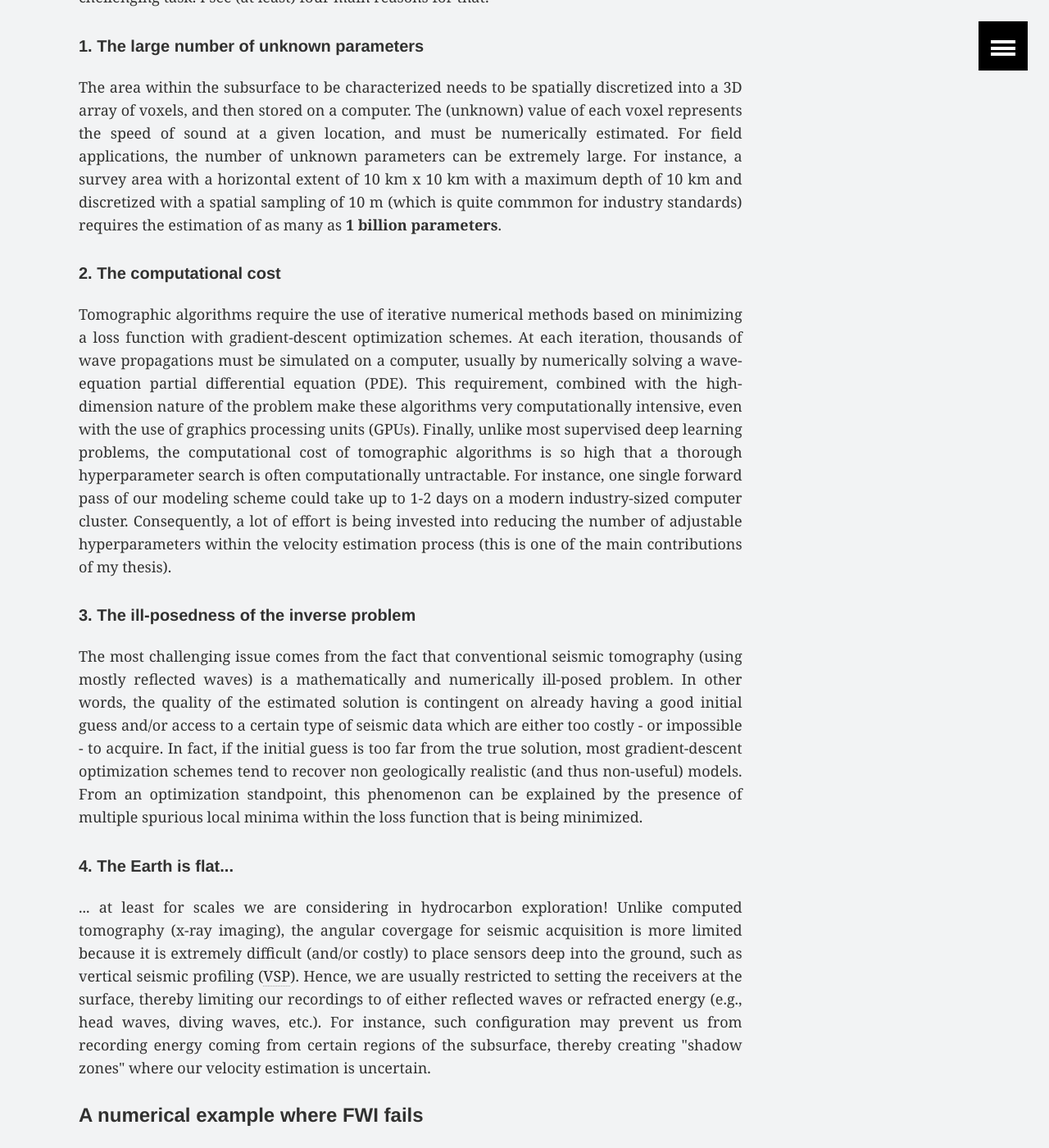
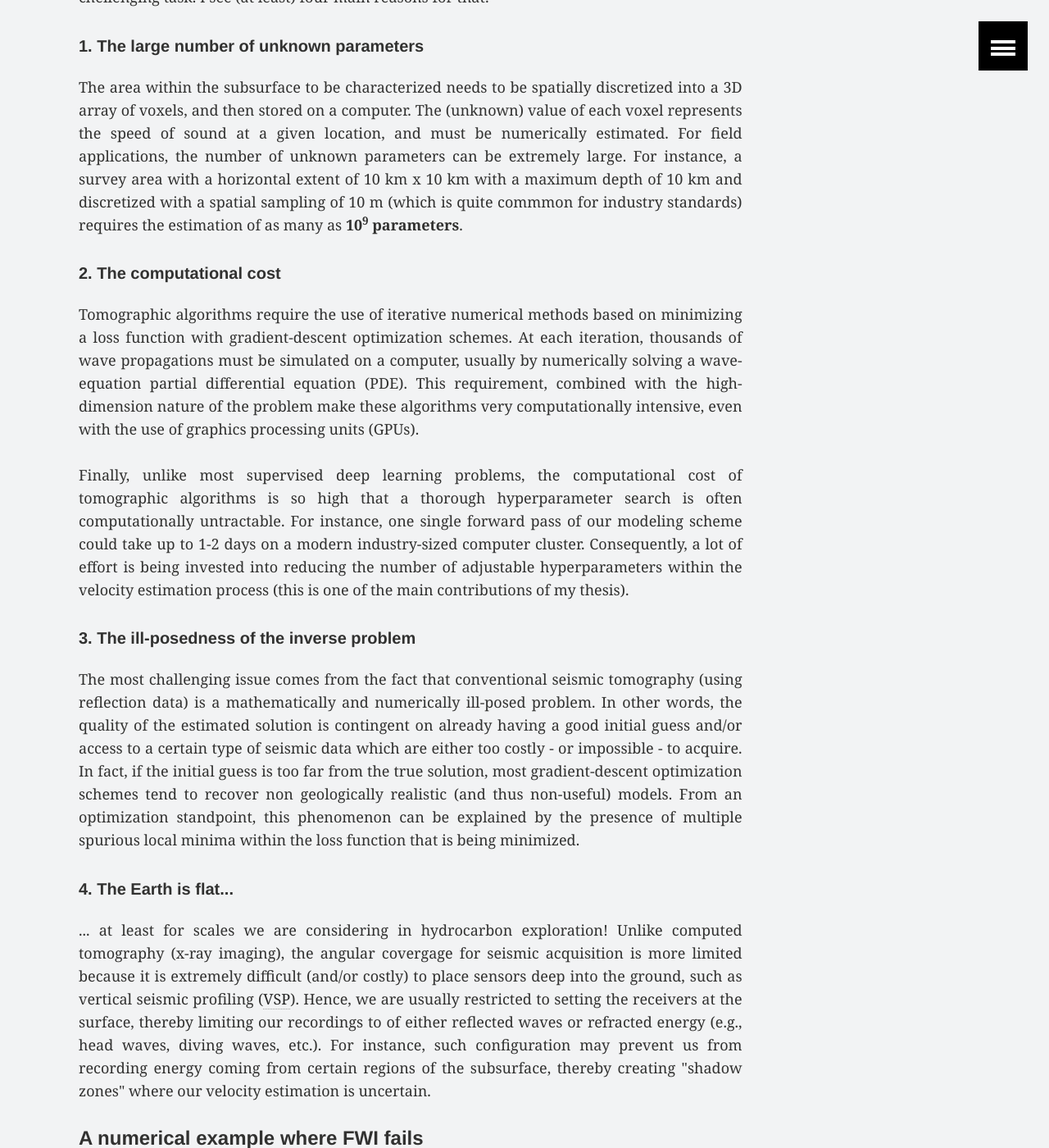
Before and after one commit to gbarnier/gbarnier.github.io, a Jekyll site: the page built from _posts/seismic_imaging/2021-03-13-bottleneck.md, in a window 1280 px wide and 1400 px high, scrolled down 341 px. Shown: the whole window at 82% size. Built offline with Jekyll 4.4.1, drawn with Linux system fonts in a browser that asks for light colours; some of the changed text lies outside the part shown.

Commit message:
Update 2021-03-13-bottleneck.md

```diff
--- a/_posts/seismic_imaging/2021-03-13-bottleneck.md
+++ b/_posts/seismic_imaging/2021-03-13-bottleneck.md
@@ -27,17 +27,19 @@ As we saw in the <a href="/migration">previous sections</a>, seismic velocity mo
 
 <h5>1. The large number of unknown parameters</h5>
 <p style="text-align:justify; font-size: 18px">
-The area within the subsurface to be characterized needs to be spatially discretized into a 3D array of voxels, and then stored on a computer. The (unknown) value of each voxel represents the speed of sound at a given location, and must be numerically estimated. For field applications, the number of unknown parameters can be extremely large. For instance, a survey area with a horizontal extent of 10 km x 10 km with a maximum depth of 10 km and discretized with a spatial sampling of 10 m (which is quite commmon for industry standards) requires the estimation of as many as <b>1 billion parameters</b>.
+The area within the subsurface to be characterized needs to be spatially discretized into a 3D array of voxels, and then stored on a computer. The (unknown) value of each voxel represents the speed of sound at a given location, and must be numerically estimated. For field applications, the number of unknown parameters can be extremely large. For instance, a survey area with a horizontal extent of 10 km x 10 km with a maximum depth of 10 km and discretized with a spatial sampling of 10 m (which is quite commmon for industry standards) requires the estimation of as many as <b>10<sup>9</sup> parameters</b>.
 </p>
 
 <h5>2. The computational cost</h5>
 <p style="text-align:justify; font-size: 18px">
-Tomographic algorithms require the use of iterative numerical methods based on minimizing a loss function with gradient-descent optimization schemes. At each iteration, thousands of wave propagations must be simulated on a computer, usually by numerically solving a wave-equation partial differential equation (PDE). This requirement, combined with the high-dimension nature of the problem make these algorithms very computationally intensive, even with the use of graphics processing units (GPUs). Finally, unlike most supervised deep learning problems, the computational cost of tomographic algorithms is so high that a thorough hyperparameter search is often computationally untractable. For instance, one single forward pass of our modeling scheme could take up to 1-2 days on a modern industry-sized computer cluster. Consequently, a lot of effort is being invested into reducing the number of adjustable hyperparameters within the velocity estimation process (this is one of the main contributions of my thesis).
+Tomographic algorithms require the use of iterative numerical methods based on minimizing a loss function with gradient-descent optimization schemes. At each iteration, thousands of wave propagations must be simulated on a computer, usually by numerically solving a wave-equation partial differential equation (PDE). This requirement, combined with the high-dimension nature of the problem make these algorithms very computationally intensive, even with the use of graphics processing units (GPUs). <br/><br/>
+
+Finally, unlike most supervised deep learning problems, the computational cost of tomographic algorithms is so high that a thorough hyperparameter search is often computationally untractable. For instance, one single forward pass of our modeling scheme could take up to 1-2 days on a modern industry-sized computer cluster. Consequently, a lot of effort is being invested into reducing the number of adjustable hyperparameters within the velocity estimation process (this is one of the main contributions of my thesis).
 </p>
 
 <h5>3. The ill-posedness of the inverse problem</h5>
 <p style="text-align:justify; font-size: 18px">
-The most challenging issue comes from the fact that conventional seismic tomography (using mostly reflected waves) is a mathematically and numerically ill-posed problem. In other words, the quality of the estimated solution is contingent on already having a good initial guess and/or access to a certain type of seismic data which are either too costly - or impossible - to acquire. In fact, if the initial guess is too far from the true solution, most gradient-descent optimization schemes tend to recover non geologically realistic (and thus non-useful) models. From an optimization standpoint, this phenomenon can be explained by the presence of multiple spurious local minima within the loss function that is being minimized.
+The most challenging issue comes from the fact that conventional seismic tomography (using reflection data) is a mathematically and numerically ill-posed problem. In other words, the quality of the estimated solution is contingent on already having a good initial guess and/or access to a certain type of seismic data which are either too costly - or impossible - to acquire. In fact, if the initial guess is too far from the true solution, most gradient-descent optimization schemes tend to recover non geologically realistic (and thus non-useful) models. From an optimization standpoint, this phenomenon can be explained by the presence of multiple spurious local minima within the loss function that is being minimized.
 </p>
 
 <h5>4. The Earth is flat...</h5>
@@ -83,7 +85,11 @@ We now conduct the same experiment but starting with a lower-resolution and quit
   <figcaption style="height: 1.0em; text-align:center; font-size: 18px; font-family: Calibri; color: black; margin-left: 0px">Model representing the true Earth</figcaption>
 </figure>
 
-<p>In the next section, I show how the algorithm I developed for my Ph.D., referred to as full waveform inversion (FWIME), mitigates this issue.
+<p>
+In the next section, I show how the algorithm I developed for my Ph.D. - referred to as full waveform inversion (FWIME) - mitigates this issue.
+</p>
+
+<br/>
 
 <p>
 <span style="text-align:right; font-size: 18px"><a href="/migration"><-- <b><span style="color: red">PREVIOUS</span></b>: Migration</a></span>
```
Also changed, not shown: other parts of _posts/seismic_imaging/2021-03-13-bottleneck.md (+1 -1 lines).
